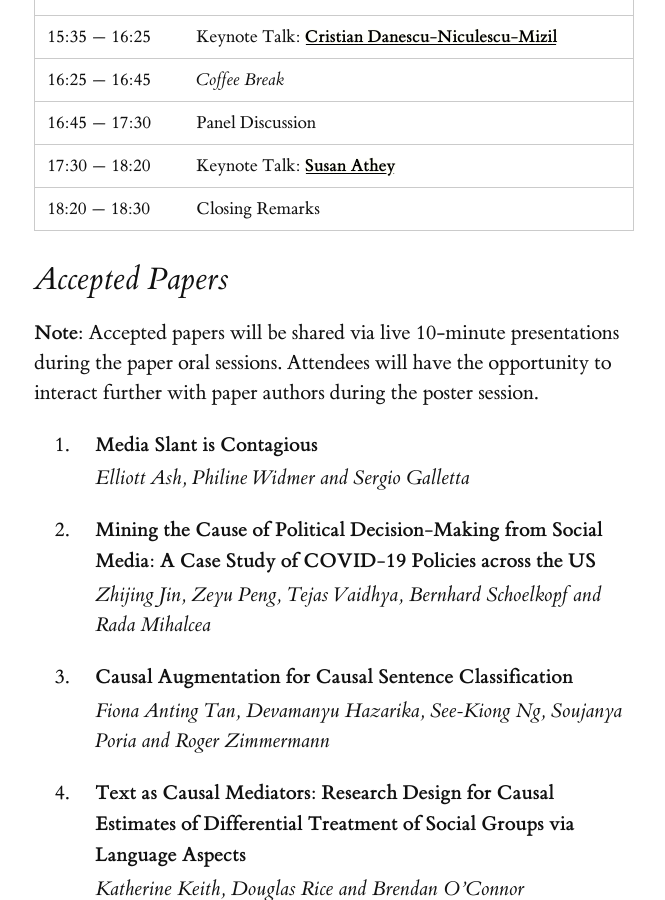
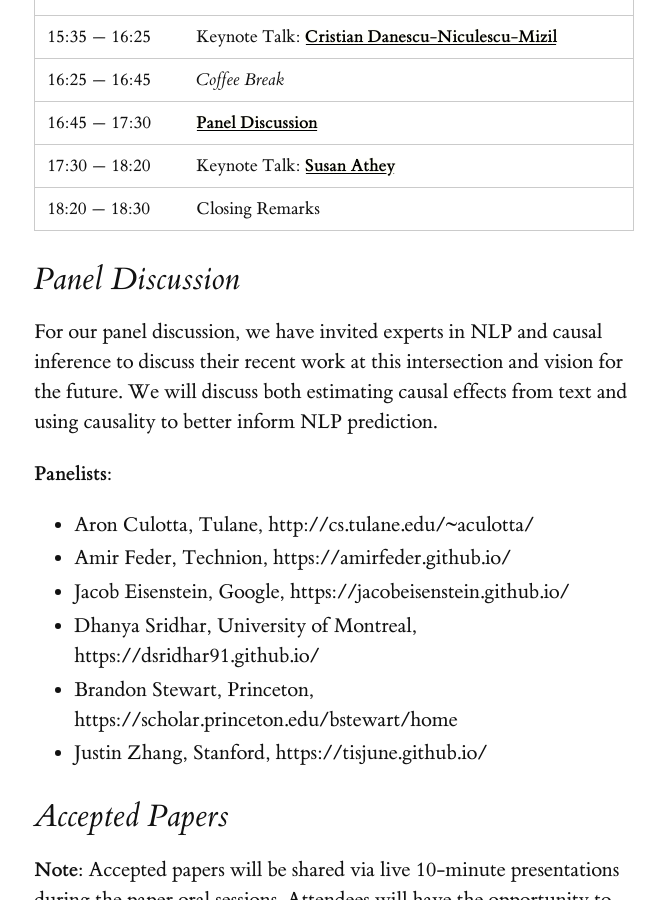
Before and after one commit to causaltext/causaltext.github.io, a Jekyll site: the page built from 2021/program.md, in a window 1280 px wide and 900 px high, scrolled down 553 px. Shown: the whole window, without its empty margins (422-1087 px from the left). Built offline with Jekyll 4.4.1, drawn with Linux system fonts in a browser that asks for light colours.

Commit message:
Update program.md

```diff
--- a/2021/program.md
+++ b/2021/program.md
@@ -22,9 +22,23 @@ title: Program
 14:45 --- 15:35	| Poster Session |
 15:35 --- 16:25	| Keynote Talk: **[Cristian Danescu-Niculescu-Mizil](https://www.cs.cornell.edu/~cristian/)** |
 16:25 --- 16:45	| *Coffee Break* |
-16:45 --- 17:30	| Panel Discussion |
+16:45 --- 17:30	| **[Panel Discussion](#panel-discussion)**  |
 17:30 --- 18:20	| Keynote Talk: **[Susan Athey](https://athey.people.stanford.edu/)** |
 18:20 --- 18:30 | Closing Remarks |
+
+## Panel Discussion
+
+For our panel discussion, we have invited experts in NLP and causal inference to discuss their recent work at this intersection and vision for the future. We will discuss both estimating causal effects from text and using causality to better inform NLP prediction.
+
+**Panelists:**
+
+   * Aron Culotta, Tulane, http://cs.tulane.edu/~aculotta/
+   * Amir Feder, Technion, https://amirfeder.github.io/
+   * Jacob Eisenstein, Google, https://jacobeisenstein.github.io/
+   * Dhanya Sridhar, University of Montreal, https://dsridhar91.github.io/
+   * Brandon Stewart, Princeton, https://scholar.princeton.edu/bstewart/home
+   * Justin Zhang, Stanford, https://tisjune.github.io/
+
 
 ## Accepted Papers
 
```
